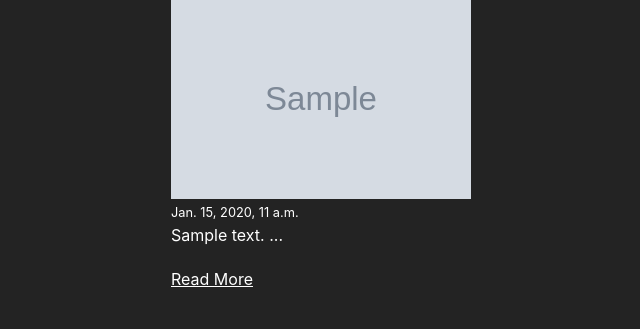
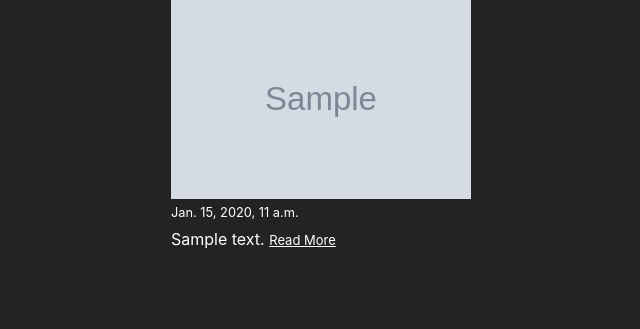
Before and after one commit to joshlewis-py/django_blog_website, a Django app: template blog/templates/blog/post_list.html in a window 1280 px wide. Shown: the part 226-555 px from the top of the page, without its empty margins (213-853 px from the left). Run offline with Django 3.2, Linux system fonts and the light colour scheme; the template is opened without the code that fills it: values that come from a table or form of the project are taken from there, others are empty; tables that the repository leaves empty hold one stand-in row (values such as "Sample post"); grey boxes marked "Sample" are stand-in pictures; some libraries are stand-ins or nearby versions.

Commit message:
Limted post view on post list page

```diff
--- a/blog/templates/blog/post_list.html
+++ b/blog/templates/blog/post_list.html
@@ -2,14 +2,6 @@
 {% extends 'mysite/base.html' %}
 {% block content %}
 {% load static %}
-
-
-<div class="intro" style="width:50%; margin: auto">
-
-
-
-  </div>
-
 
 
 
@@ -20,8 +12,8 @@
          <h2><a href="{% url 'post_detail' pk=post.pk %}"><u>{{ post.title }}</u></a></h2>
           <a href="{% url 'post_detail' pk=post.pk %}"><img src="{{ post.image.url }}" alt="Smiley face" height="200" width="300"><br></a>
          <small>{{ post.published_date }}</small>
-         <p>{{ post.text|linebreaksbr }} ... </p>
-         <a href="{% url 'post_detail' pk=post.pk %}"><small><u>Read More</u></small></a>
+         <p>{{ post.text|truncatechars:20 }} <a href="{% url 'post_detail' pk=post.pk %}"><small style="font-size: 65%;"><u>Read More</u></small></a></p>
+
        </div>
 
    {% endfor%}
```
